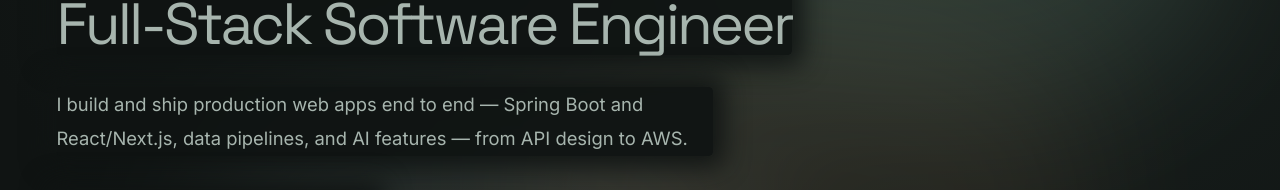
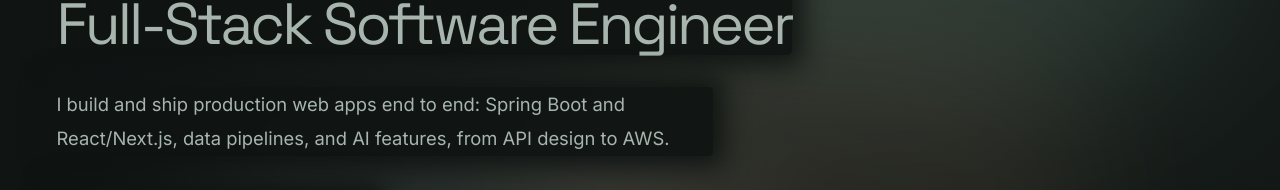
Before and after one commit to mhmdfk/mhmdfk.github.io, a React (Vite) app: page / in a window 1280 px wide. Shown: the part 362-552 px from the top of the page. Built offline with nearby package versions, Linux system fonts and the light colour scheme.

Commit message:
Drop dashes from the hero pitch and page title

```diff
--- a/src/content/content.ts
+++ b/src/content/content.ts
@@ -62,7 +62,7 @@
   fullName,
   title: 'Full-Stack Software Engineer',
   pitch:
-    'I build and ship production web apps end to end — Spring Boot and React/Next.js, data pipelines, and AI features — from API design to AWS.',
+    'I build and ship production web apps end to end: Spring Boot and React/Next.js, data pipelines, and AI features, from API design to AWS.',
   bio: `I'm ${fullName}, a full-stack software engineer based in Dubai, UAE. At Gauge Solutions in Amman, Jordan, I worked on a production ERP, from Kafka integrations to faster PostgreSQL queries, and on Tiraz I built the data pipeline and design flow behind a live AI product. I care about clean APIs, reliable systems and shipping things people actually use. I graduated in Software Engineering from Jordan University of Science and Technology with a 3.99 GPA.`,
   location: 'Dubai, UAE',
   email: 'mfaaak@hotmail.com',
@@ -74,7 +74,7 @@
 }
 
 export const seo = {
-  title: `${profile.fullName} — ${profile.title} in Dubai`,
+  title: `${profile.fullName} | ${profile.title} in Dubai`,
   description: `${profile.fullName} is a full-stack software engineer in Dubai, UAE, with experience in Jordan, building apps with Spring Boot, React/Next.js and AI.`,
   url: 'https://mhmdfk.github.io/',
   imageAlt: `${profile.fullName} — ${profile.title} portfolio`,
```
